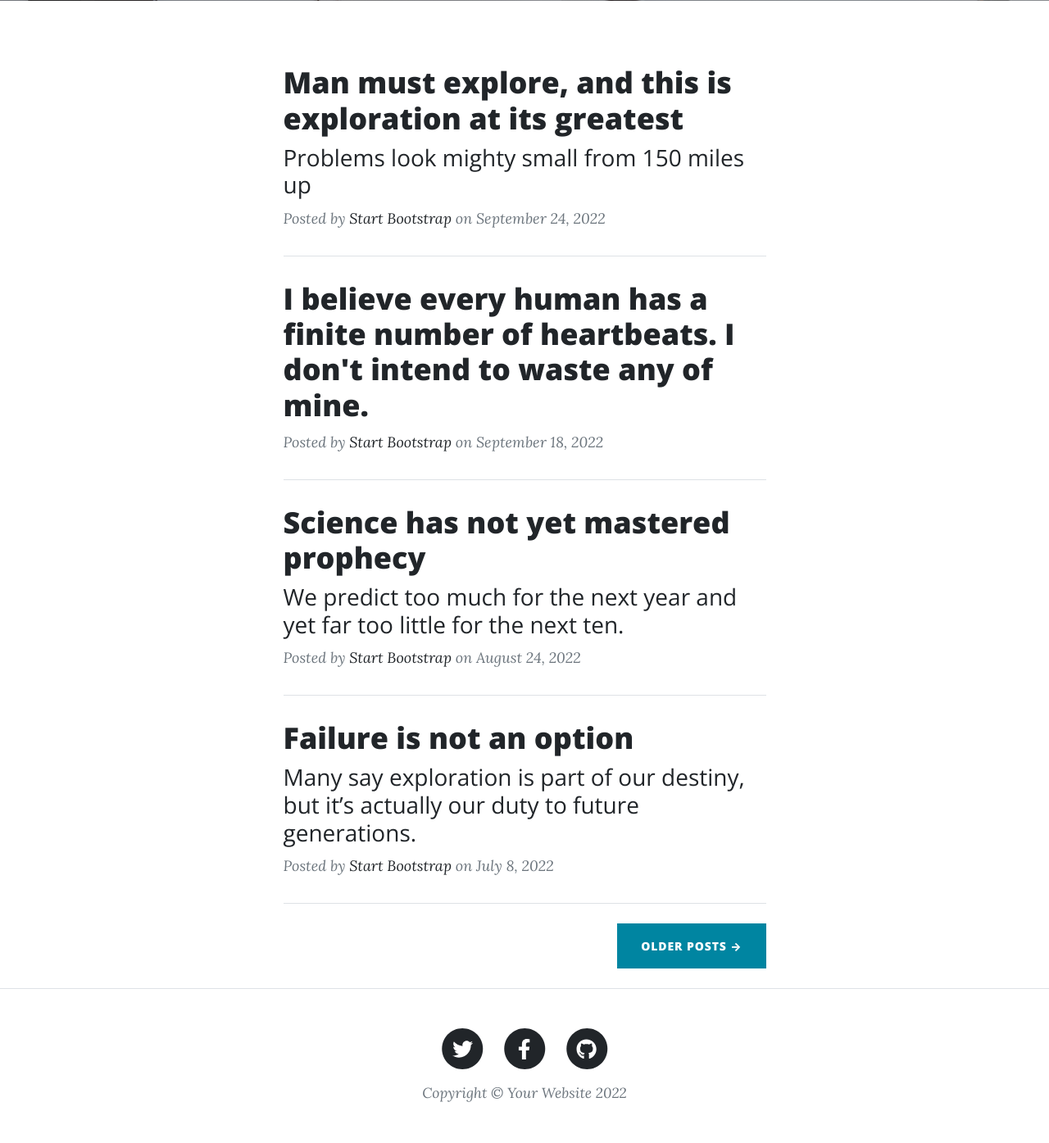
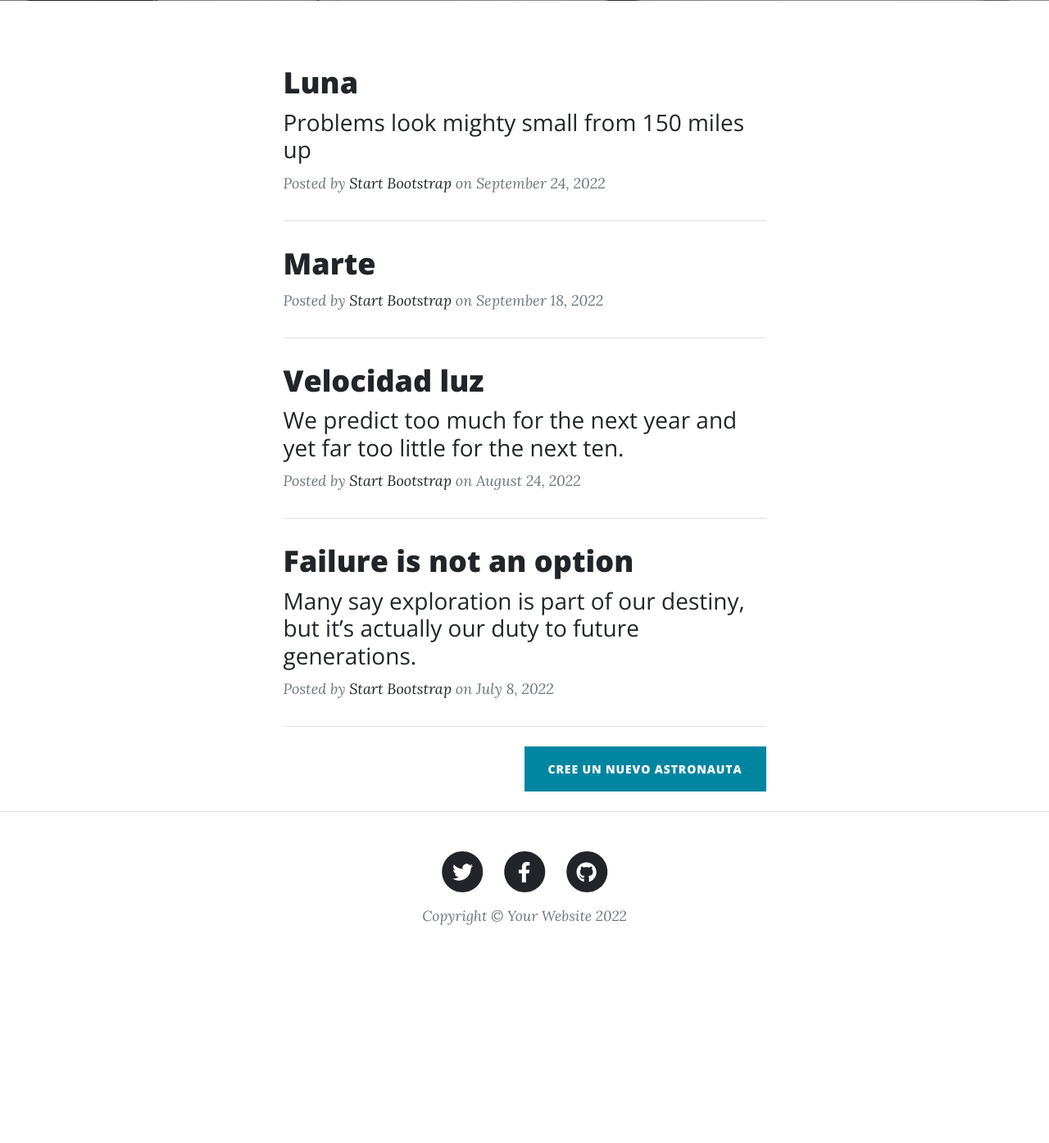
Before and after one commit to LucaForziati/primer_entrega, a Django app: page /inicio/inicio/ in a window 1280 px wide. Shown: the part 531-1926 px from the top of the page at 82% size. After the commit the page ends 1660 px from the top, so only its background shows below. Run offline with Django 4.2, Linux system fonts and the light colour scheme; some libraries are stand-ins or nearby versions.

Commit message:
ultimas modificaciones a formulario/template crear_astronauta

```diff
--- a/Primer_entrega/Astronauta/templates/astronauta_creado.html
+++ b/Primer_entrega/Astronauta/templates/astronauta_creado.html
@@ -6,6 +6,6 @@
 <h5>¡Recuerdelo! Serà necesario para futuras misiones</h5>
 <div class="col-lg-12 align-self-baseline">
     <p class="text-white-75 mb-5"></p>
-    <a class="btn btn-primary btn-xl" href="">¡Continuar a las misiones!</a>
+    <a class="btn btn-primary btn-xl" href="{% url 'pagina_inicio' %}">¡Continuar a las misiones!</a>
 
 {% endblock ContenidoQueCambia %}
--- a/Primer_entrega/Astronauta/templates/index.html
+++ b/Primer_entrega/Astronauta/templates/index.html
@@ -57,7 +57,7 @@
                     <!-- Post preview-->
                     <div class="post-preview">
                         <a href="post.html">
-                            <h2 class="post-title">Man must explore, and this is exploration at its greatest</h2>
+                            <h2 class="post-title">Luna</h2>
                             <h3 class="post-subtitle">Problems look mighty small from 150 miles up</h3>
                         </a>
                         <p class="post-meta">
@@ -70,7 +70,7 @@
                     <hr class="my-4" />
                     <!-- Post preview-->
                     <div class="post-preview">
-                        <a href="post.html"><h2 class="post-title">I believe every human has a finite number of heartbeats. I don't intend to waste any of mine.</h2></a>
+                        <a href="post.html"><h2 class="post-title">Marte</h2></a>
                         <p class="post-meta">
                             Posted by
                             <a href="#!">Start Bootstrap</a>
@@ -82,7 +82,7 @@
                     <!-- Post preview-->
                     <div class="post-preview">
                         <a href="post.html">
-                            <h2 class="post-title">Science has not yet mastered prophecy</h2>
+                            <h2 class="post-title">Velocidad luz</h2>
                             <h3 class="post-subtitle">We predict too much for the next year and yet far too little for the next ten.</h3>
                         </a>
                         <p class="post-meta">
@@ -108,7 +108,7 @@
                     <!-- Divider-->
                     <hr class="my-4" />
                     <!-- Pager-->
-                    <div class="d-flex justify-content-end mb-4"><a class="btn btn-primary text-uppercase" href="#!">Older Posts →</a></div>
+                    <div class="d-flex justify-content-end mb-4"><a class="btn btn-primary text-uppercase" href="{% url 'crear_astronauta' %}">Cree un nuevo astronauta</a></div>
                 </div>
             </div>
         </div>
--- a/Primer_entrega/Astronauta/templates/iniciar.html
+++ b/Primer_entrega/Astronauta/templates/iniciar.html
@@ -45,7 +45,7 @@
                             <span class="subheading">¡Comienza tu viaje como astronauta!</span>
                             <div class="col-lg-12 align-self-baseline">
                                 <p class="text-white-75 mb-5"></p>
-                                <a class="btn btn-primary btn-xl" href="">Crear un astronauta</a>
+                                <a class="btn btn-primary btn-xl" href="{% url 'crear_astronauta' %}">Crear un astronauta</a>
                             </div>
                         </div>
                     </div>
```
Also changed, not shown: Primer_entrega/db.sqlite3.
